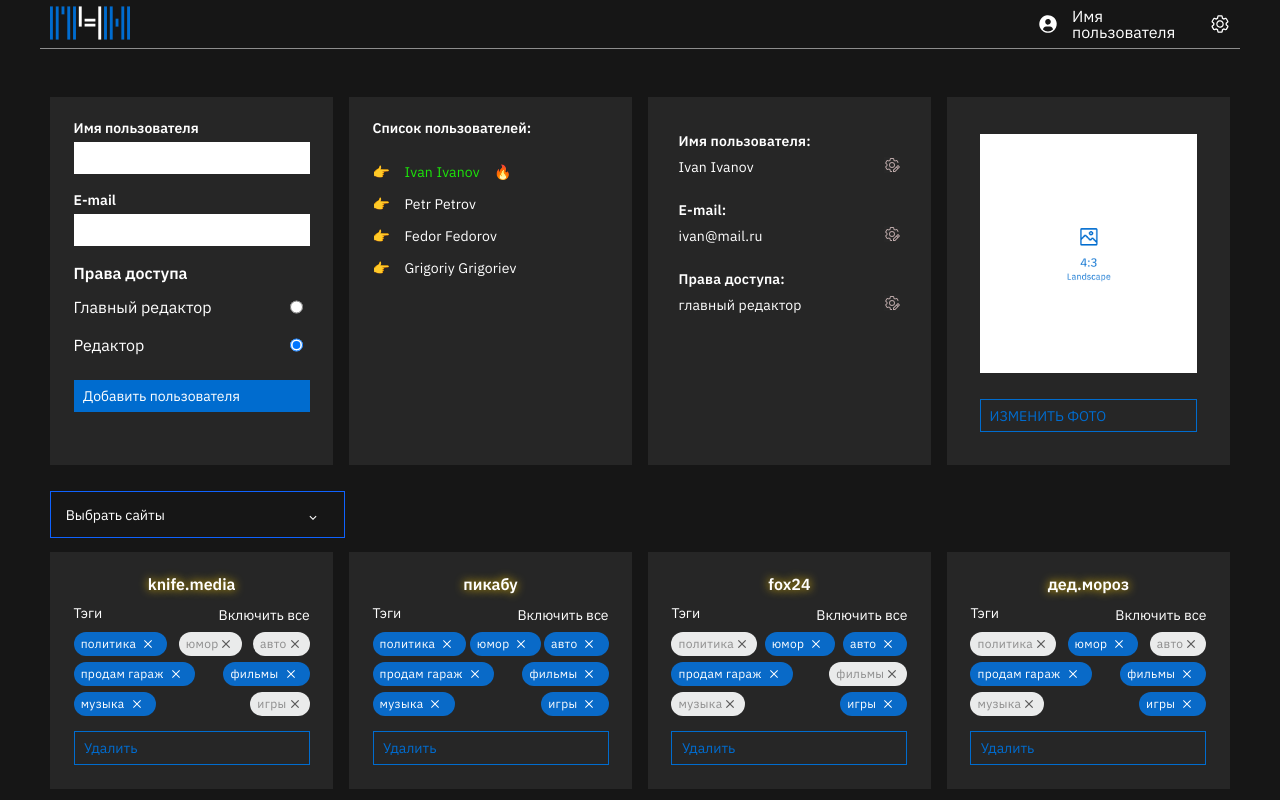
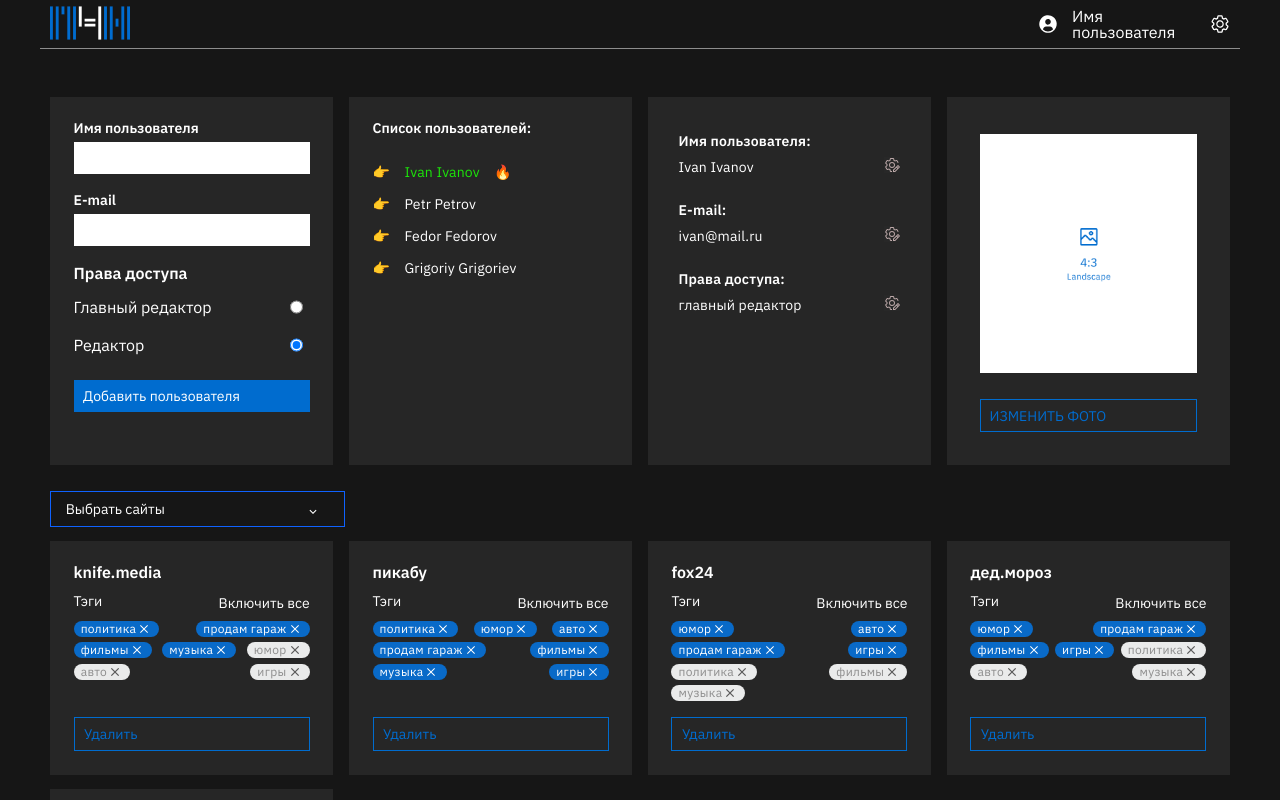
Before and after one commit to iGafar/team_18_front, a React (Create React App) app: page /admin in a window 1280 px wide. Shown: the top 800 px of the page. Built offline with nearby package versions, Linux system fonts and the light colour scheme.

Commit message:
complete admin page (v.0.2)

```diff
--- a/src/components/Admin/AdminSitesCheckButton/AdminSitesCheckButton.css
+++ b/src/components/Admin/AdminSitesCheckButton/AdminSitesCheckButton.css
@@ -9,11 +9,12 @@
 
 .checkButton-wrapper:hover {
     color: #0F62FE;
+    cursor: pointer;
 }
 
 .checkButton-inner {
     width: 100%;
-    padding: 2% 5%;
+    padding: 0% 5%;
     display: flex;
     align-items: center;
     justify-content: space-between;
@@ -28,7 +29,7 @@
 }
 
 .sitesList-element {
-    padding: 0.5rem 1rem;;
+    padding: 0.1rem 1rem;;
     display: flex;
     align-items: center;
     gap: 1rem;
--- a/src/components/Admin/SiteSettings/SiteSettings.css
+++ b/src/components/Admin/SiteSettings/SiteSettings.css
@@ -21,10 +21,9 @@
 
 .siteSettings-name {
     display: flex;
-    justify-content: center;
+    justify-content: flex-start;
     font-size: 16px;
     font-weight: 600;
-    text-shadow: #FC0 0px 0 10px;
 }
 
 .siteSettings-menu {
--- a/src/components/Admin/SiteSettings/SiteSettings.jsx
+++ b/src/components/Admin/SiteSettings/SiteSettings.jsx
@@ -13,6 +13,24 @@ export default function SiteSettings({site, handleSiteToggle}) {
         handleSiteToggle(site)
     }
 
+    const [sortedTags, setSortedTags] = useState(site.tags.sort((a, b) => a.active === b.active ? 0 : a.active ? -1 : 1))
+
+    function toggleTagStatus(tag) {
+        setSortedTags(prev => {
+            const newList = prev.map(oldTag => {
+                if (oldTag === tag) {return {...oldTag, active: !oldTag.active}}
+                return oldTag;
+                });
+            return newList.sort((a, b) => a.active === b.active ? 0 : a.active ? -1 : 1);
+        })
+    }
+
+    function activeteAllTags() {
+        setSortedTags(prev => {
+            return prev.map(oldTag => (oldTag.active ? oldTag : {...oldTag, active:true}))
+        })
+    }
+
     return (
         <div className="siteSettings-container">
             <div className="siteSettings-wrapper">
@@ -23,12 +41,12 @@ export default function SiteSettings({site, handleSiteToggle}) {
 
                     <div className="siteSettings-menu">
                         <p>Тэги</p>
-                        <button className="siteSettings-tagsButton"><p>Включить все</p></button>
+                        <button className="siteSettings-tagsButton" onClick={activeteAllTags}><p>Включить все</p></button>
                     </div>
                     <div className="siteSettings-tags-container">
                         {showAllTags ?
                             <>
-                                {site.tags.map((tag, index) => <Tag tag={tag} key={index}/>)}
+                                {sortedTags.map((tag, index) => <Tag key={index} tag={tag} clickHandler={toggleTagStatus} />)}
                                 <button className="siteSettings-tagsButton siteSettings-hideAll" onClick={() => setShowAllTags(false)}>
                                     <p>Свернуть</p>
                                     <div><img src={ chevron } alt="" /></div>
@@ -36,8 +54,8 @@ export default function SiteSettings({site, handleSiteToggle}) {
                             </>
                         :
                             <>
-                                {site.tags.slice(0, 10).map((tag, index) => <Tag tag={tag} key={index}/>)}
-                                {site.tags.length > 10 &&
+                                {sortedTags.slice(0, 10).map((tag, index) => <Tag key={index} tag={tag} clickHandler={toggleTagStatus} />)}
+                                {sortedTags.length > 10 &&
                                 <button className="siteSettings-tagsButton" onClick={() => setShowAllTags(true)}>
                                     <p>Развернуть</p>
                                     <div><img src={ chevron } alt="" /></div>
--- a/src/components/Tags/Tags.jsx
+++ b/src/components/Tags/Tags.jsx
@@ -3,9 +3,9 @@ import close from "../../assets/images/close.svg"
 import addclose from "../../assets/images/addClosed.svg"
 
 
-export default function TagBlue({tag}) {
+export default function Tag({tag, clickHandler}) {
     return (
-        <button className={tag.active ? "tag tag-blue" : "tag tag-white"}>
+        <button className={tag.active ? "tag tag-blue" : "tag tag-white"} onClick={() => clickHandler(tag)}>
             <span className="tagSpan">{tag.name}</span>
             <img src={tag.active ? close : addclose} alt="" />
         </button>
```
Also changed, not shown: src/assets/images/close.svg.
